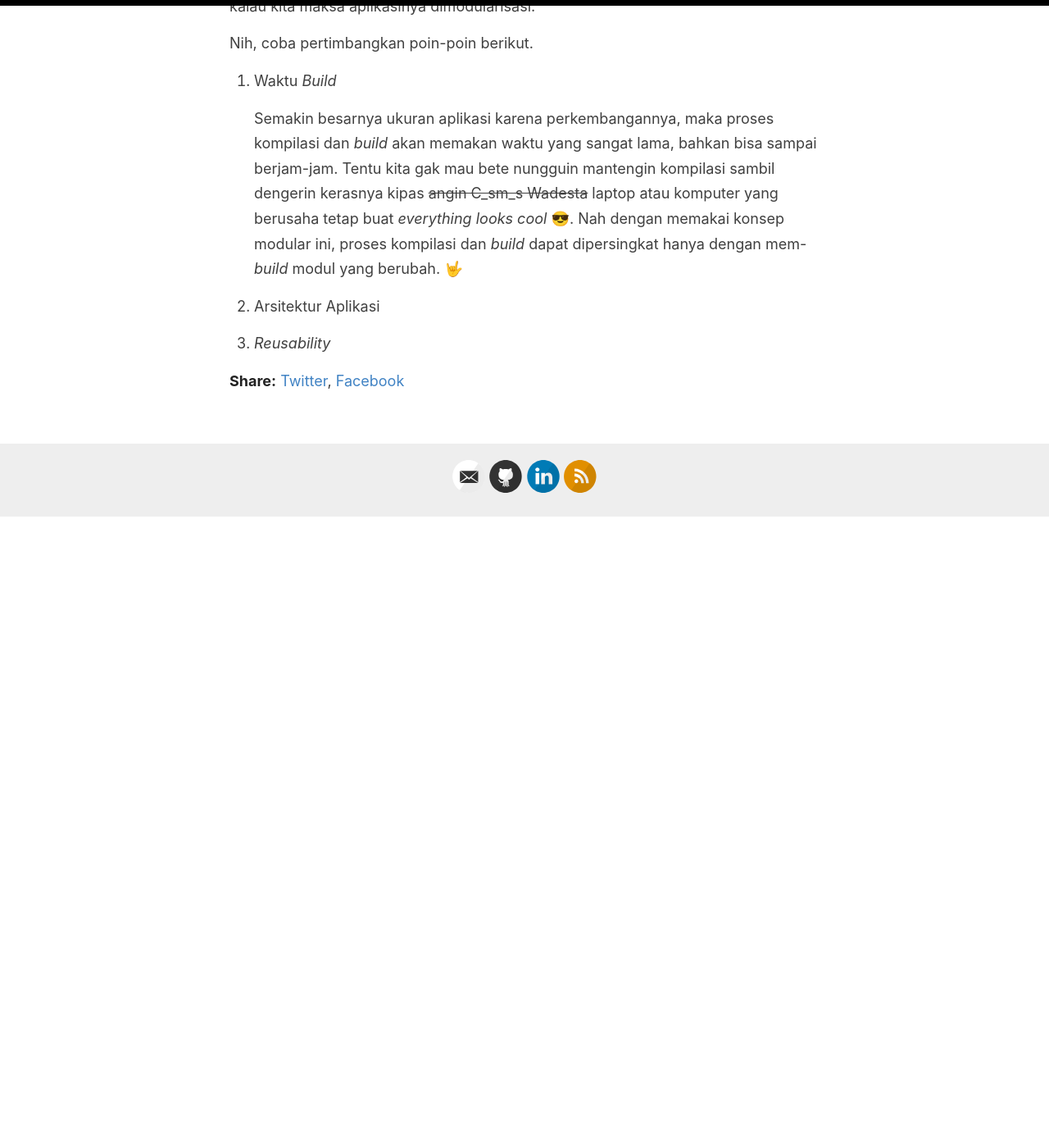
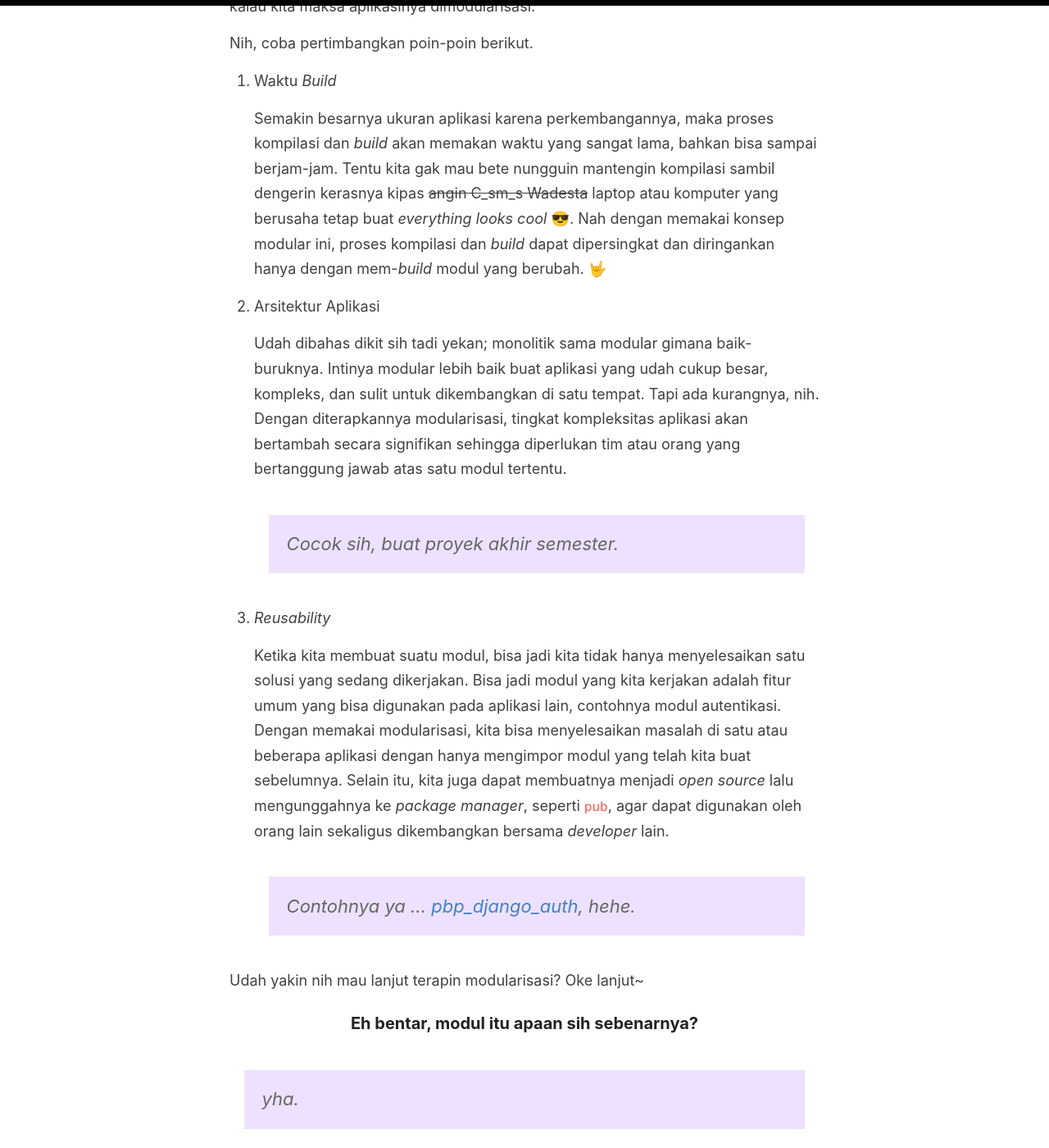
Before and after one commit to determinedguy/cecoret, a Jekyll site: the page built from _posts/2022-11-24-flutter-modularization.md, in a window 1280 px wide and 1400 px high, scrolled down 1915 px. Shown: the whole window at 82% size. Built offline with Jekyll 4.4.1, drawn with Linux system fonts in a browser that asks for light colours; before the commit the page ends 2545 px from its top, so only the background shows below that.

Commit message:
feat: points

```diff
--- a/_posts/2022-11-24-flutter-modularization.md
+++ b/_posts/2022-11-24-flutter-modularization.md
@@ -40,8 +40,22 @@ Nih, coba pertimbangkan poin-poin berikut.
 
 1. Waktu *Build*
 
-    Semakin besarnya ukuran aplikasi karena perkembangannya, maka proses kompilasi dan *build* akan memakan waktu yang sangat lama, bahkan bisa sampai berjam-jam. Tentu kita gak mau bete nungguin mantengin kompilasi sambil dengerin kerasnya kipas ~~angin C_sm_s Wadesta~~ laptop atau komputer yang berusaha tetap buat *everything looks cool* 😎. Nah dengan memakai konsep modular ini, proses kompilasi dan *build* dapat dipersingkat hanya dengan mem-*build* modul yang berubah. 🤟
+    Semakin besarnya ukuran aplikasi karena perkembangannya, maka proses kompilasi dan *build* akan memakan waktu yang sangat lama, bahkan bisa sampai berjam-jam. Tentu kita gak mau bete nungguin mantengin kompilasi sambil dengerin kerasnya kipas ~~angin C_sm_s Wadesta~~ laptop atau komputer yang berusaha tetap buat *everything looks cool* 😎. Nah dengan memakai konsep modular ini, proses kompilasi dan *build* dapat dipersingkat dan diringankan hanya dengan mem-*build* modul yang berubah. 🤟
 
 2. Arsitektur Aplikasi
 
+    Udah dibahas dikit sih tadi yekan; monolitik sama modular gimana baik-buruknya. Intinya modular lebih baik buat aplikasi yang udah cukup besar, kompleks, dan sulit untuk dikembangkan di satu tempat. Tapi ada kurangnya, nih. Dengan diterapkannya modularisasi, tingkat kompleksitas aplikasi akan bertambah secara signifikan sehingga diperlukan tim atau orang yang bertanggung jawab atas satu modul tertentu.
+
+    > Cocok sih, buat proyek akhir semester.
+
 3. *Reusability*
+
+    Ketika kita membuat suatu modul, bisa jadi kita tidak hanya menyelesaikan satu solusi yang sedang dikerjakan. Bisa jadi modul yang kita kerjakan adalah fitur umum yang bisa digunakan pada aplikasi lain, contohnya modul autentikasi. Dengan memakai modularisasi, kita bisa menyelesaikan masalah di satu atau beberapa aplikasi dengan hanya mengimpor modul yang telah kita buat sebelumnya. Selain itu, kita juga dapat membuatnya menjadi *open source* lalu mengunggahnya ke *package manager*, seperti `pub`, agar dapat digunakan oleh orang lain sekaligus dikembangkan bersama *developer* lain.
+
+    > Contohnya ya ... [pbp_django_auth](https://pub.dev/packages/pbp_django_auth), hehe.
+
+Udah yakin nih mau lanjut terapin modularisasi? Oke lanjut~
+
+### Eh bentar, modul itu apaan sih sebenarnya?
+
+> yha.
```
